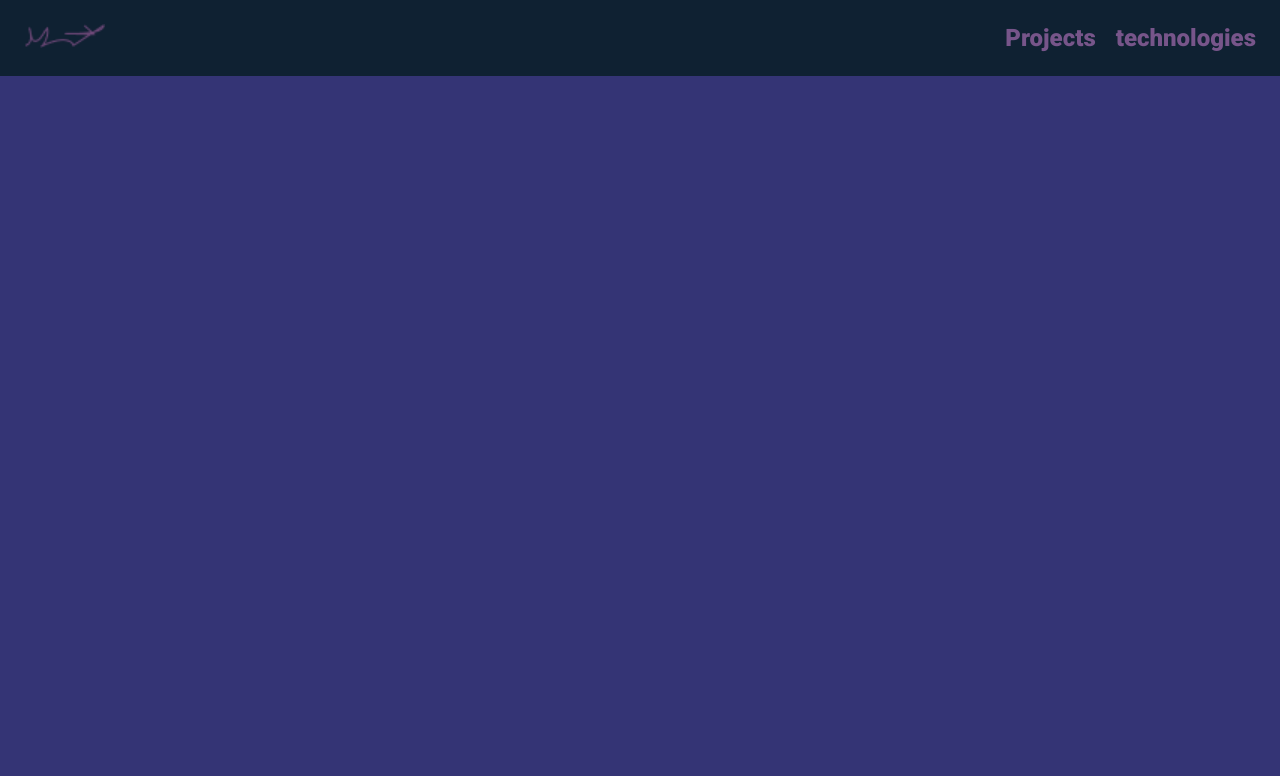
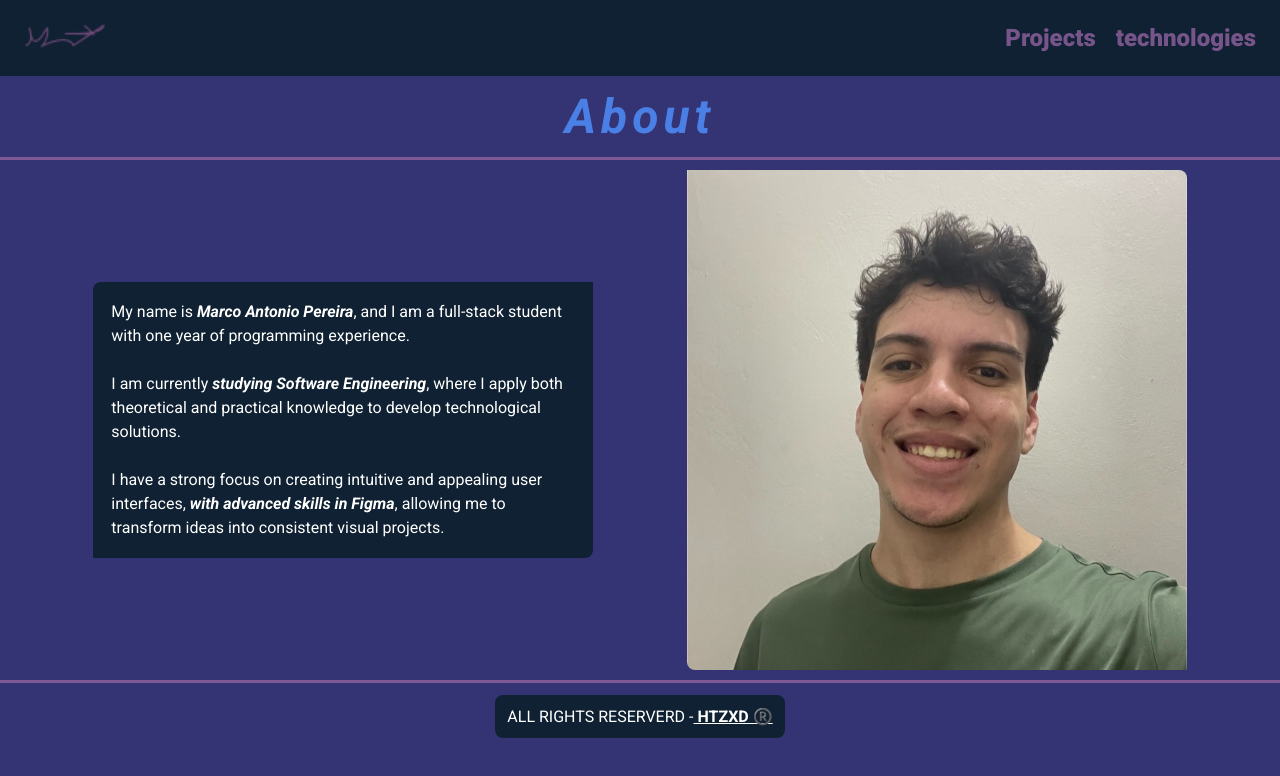
Before and after one commit to htzxd/MyPortfolioReact, a React (Vite) app: page /about in a window 1280 px wide. Shown: the top 776 px of the page. Built offline with nearby package versions, Linux system fonts and the light colour scheme.

Commit message:
about desktop ready

```diff
--- a/index.html
+++ b/index.html
@@ -6,9 +6,12 @@
     <link rel="shortcut icon" href="./src/assets/file-tray-full-outline.svg" type="image/x-svg">
     <link rel="preconnect" href="https://fonts.googleapis.com">
     <link rel="preconnect" href="https://fonts.gstatic.com" crossorigin>
+    <link rel="preconnect" href="https://fonts.googleapis.com">
+    <link rel="preconnect" href="https://fonts.gstatic.com" crossorigin>
 
     <meta name="viewport" content="width=device-width, initial-scale=1.0" />
 
+    <link href="https://fonts.googleapis.com/css2?family=Open+Sans:ital,wght@0,300..800;1,300..800&display=swap" rel="stylesheet">
     <link href="https://fonts.googleapis.com/css2?family=Roboto:ital,wght@0,100;0,300;0,400;0,500;0,700;0,900;1,100;1,300;1,400;1,500;1,700;1,900&display=swap" rel="stylesheet">
   </head>
 
--- a/src/components/footer/style.js
+++ b/src/components/footer/style.js
@@ -4,6 +4,7 @@ export const Container = styled.div`
   display: flex;
   justify-content: center;
   align-items: center;
+  margin: 1.2rem;
 
   p {
     padding: 1.2rem;
--- a/src/pages/about/index.jsx
+++ b/src/pages/about/index.jsx
@@ -1,10 +1,27 @@
-import { Container } from "./style";
+import { Container, Main } from "./style";
+
 import { Nav } from "../../components/nav";
+import { Footer } from "../../components/footer";
+
+import avatar from "../../assets/avatar1.png";
 
 export function About(){
   return(
     <Container>
       <Nav />
+
+      <h1>About</h1>
+
+      <Main>
+        <p>
+          My name is <strong>Marco Antonio Pereira</strong>, and I am a full-stack student with one year of programming experience. <br /> <br />
+          I am currently <strong>studying Software Engineering</strong>, where I apply both theoretical and practical knowledge to develop technological solutions. <br /> <br />
+          I have a strong focus on creating intuitive and appealing user interfaces, <strong>with advanced skills in Figma</strong>, allowing me to transform ideas
+          into consistent visual projects.
+        </p>
+        <img src={avatar} alt="profile photo" />
+      </Main>
+      <Footer/>
     </Container>
   )
 }
--- a/src/pages/about/style.js
+++ b/src/pages/about/style.js
@@ -1,5 +1,45 @@
 import styled from "styled-components";
 
 export const Container = styled.div`
+ font-family: 'Oppen Sans', sans-serif;
+
+ h1 {
+  display: flex;
+  align-items: center;
+  justify-content: center;
+  margin-block: 1.2rem;
+  font-size: 4.8rem;
+  font-style: italic;
+  letter-spacing: 5px;
+ }
 
 `
+
+export const Main = styled.div`
+  display: flex;
+  justify-content: space-evenly;
+  align-items: center;
+
+  strong {
+    font-style: italic;
+  }
+
+  p {
+    cursor: default;
+
+    width: 50rem;
+    background-color: ${({ theme }) => theme.colors.bg_main};
+    padding: 1.8rem;
+    border-radius: .8rem 0 .8rem 0;
+    line-height: 150%;
+  }
+
+  img {
+    margin-block: 1rem;
+    border-radius: 0 .8rem 0 .8rem;
+    max-width: 50rem;
+  }
+
+  border-top: 3px solid rgba(145, 99, 160, 0.8);
+  border-bottom: 3px solid rgba(145, 99, 160, 0.8);
+`
--- a/src/pages/technologies/index.jsx
+++ b/src/pages/technologies/index.jsx
@@ -1,11 +1,16 @@
-import { Container } from "./style";
+import { Container, Main } from "./style";
 
 import { Nav } from "../../components/nav";
+import { Footer } from "../../components/footer"
 
 export function Tech(){
   return (
     <Container>
       <Nav/>
+        <Main>
+
+        </Main>
+      <Footer/>
     </Container>
   )
 }
--- a/src/pages/technologies/style.js
+++ b/src/pages/technologies/style.js
@@ -3,3 +3,7 @@ import styled from "styled-components";
 export const Container = styled.div`
 
 `
+
+export const Main = styled.div`
+
+`
```
Also changed, not shown: src/assets/avatar.jpg (added), src/assets/avatar1.png (added).
